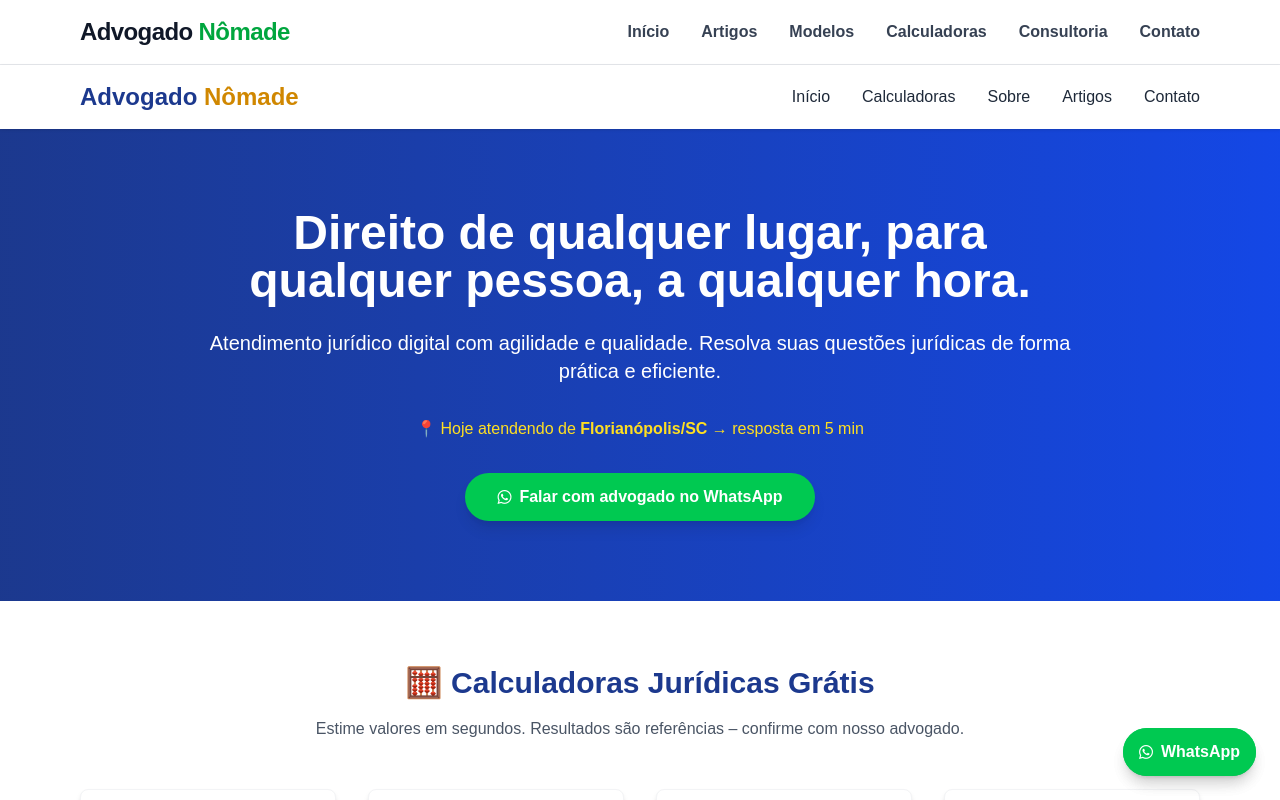
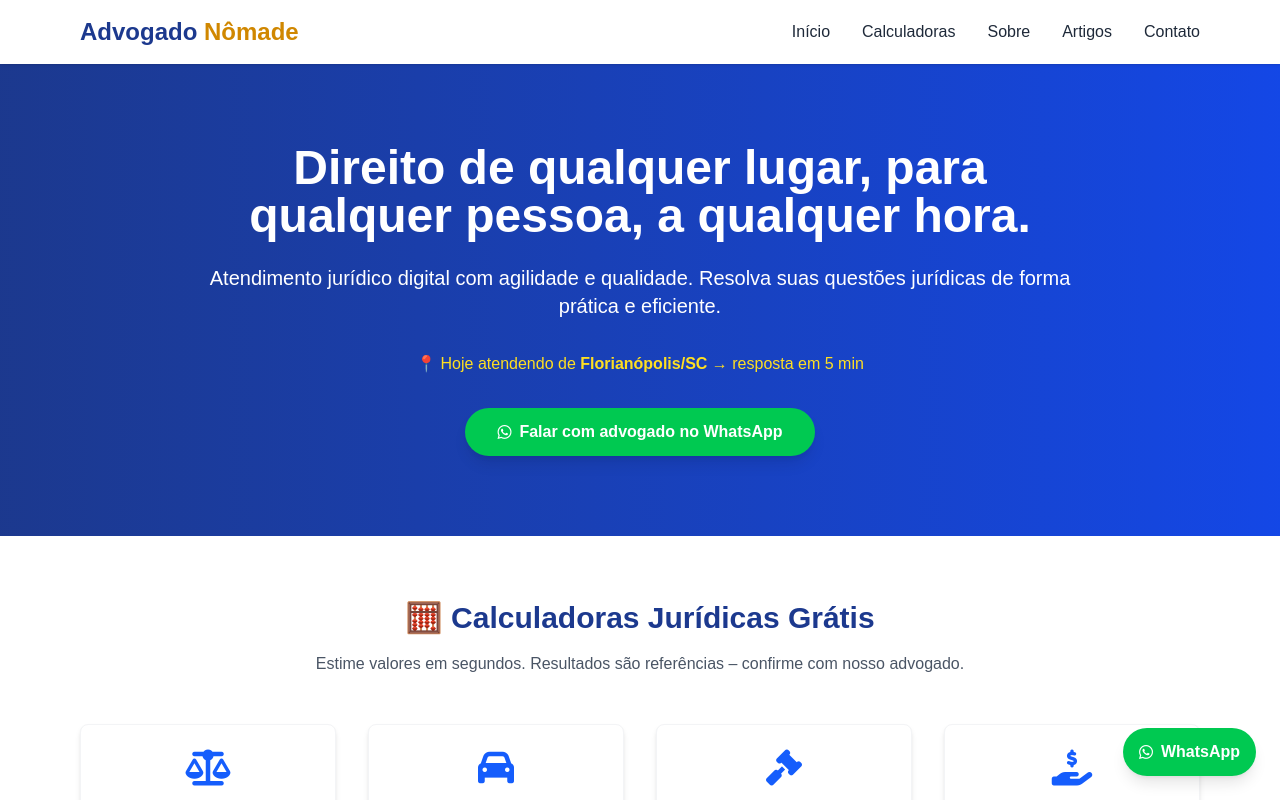
Before and after one commit to mestrereginaldo-site/advogadonomade1, a Next.js app: page / in a window 1280 px wide. Shown: the top 800 px of the page. Built offline with nearby package versions, Linux system fonts and the light colour scheme.

Commit message:
Update layout.tsx

```diff
--- a/app/layout.tsx
+++ b/app/layout.tsx
@@ -1,13 +1,10 @@
 // app/layout.tsx
 import "./globals.css";
 import { Metadata } from "next";
-import Header from "./components/Header";
-import Footer from "./components/Footer";
 
 export const metadata: Metadata = {
   title: "Advogado Nômade - Direito de Qualquer Lugar",
   description: "Consultoria jurídica online 24h. Contratos, LGPD, startups, direito digital. WhatsApp 5 min.",
-  metadataBase: new URL("https://advogadonomade.com.br"),
 };
 
 export default function RootLayout({ children }: { children: React.ReactNode }) {
@@ -17,17 +14,9 @@ export default function RootLayout({ children }: { children: React.ReactNode })
         <link rel="stylesheet" href="https://cdnjs.cloudflare.com/ajax/libs/font-awesome/6.4.0/css/all.min.css" />
       </head>
       <body className="min-h-screen flex flex-col bg-white text-black">
-        <Header />
-        <main className="flex-1">{children}</main>
-        <Footer />
-        <div className="fixed bottom-6 right-6 z-50">
-          <a
-            href="https://wa.me/5571986482241?text=Preciso%20de%20um%20advogado%20agora"
-            className="bg-green-500 hover:bg-green-600 text-white font-semibold py-3 px-4 rounded-full shadow-lg flex items-center gap-2 transition-all"
-          >
-            <i className="fab fa-whatsapp"></i> WhatsApp
-          </a>
-        </div>
+        <main>{children}</main>
+
+        {/* Footer removido do layout - agora está no page.tsx */}
       </body>
     </html>
   );
```
